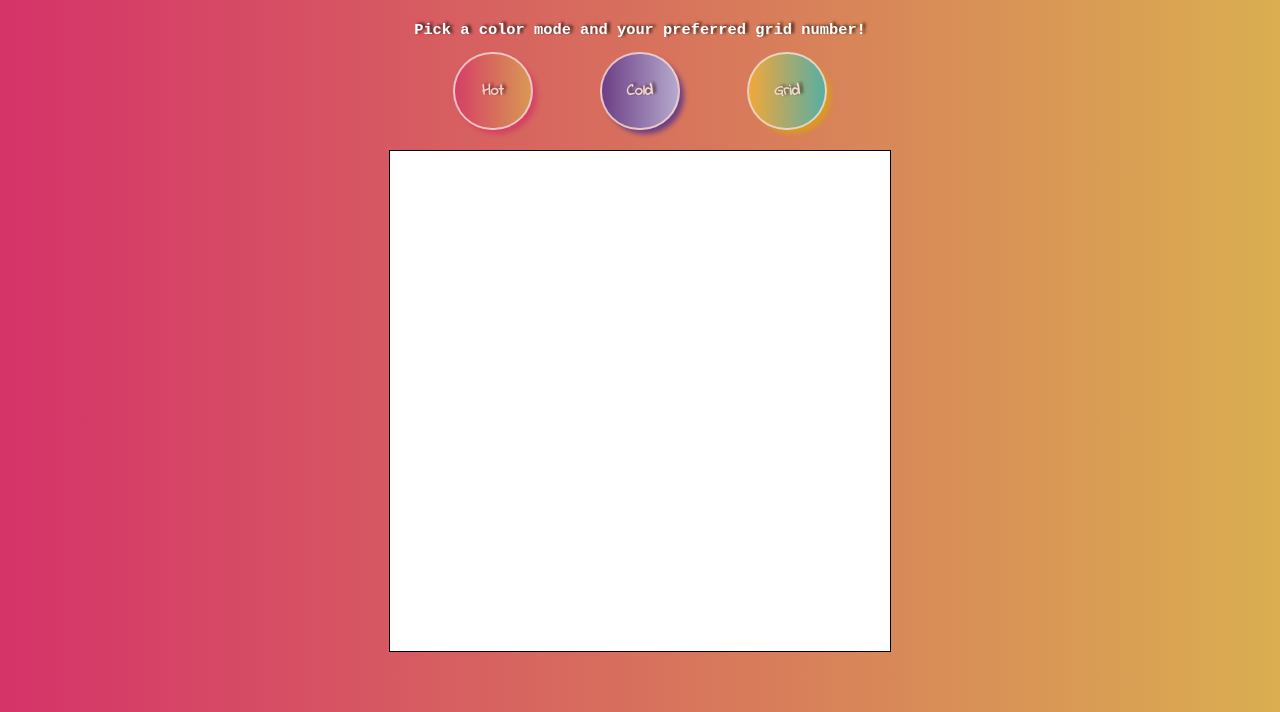
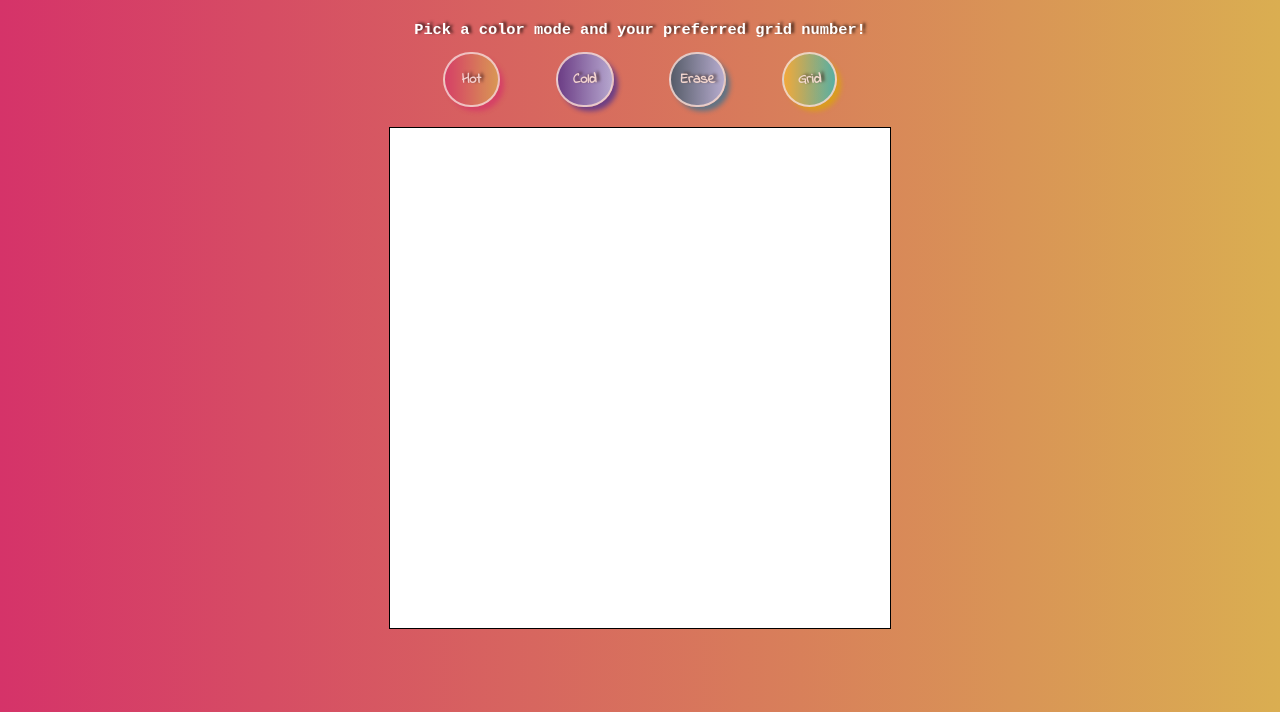
Before and after one commit to dukekim47/dukekim47.github.io, a website: page projects/fun-projects/sketch/index.html in a window 1280 px wide. Shown: the part 88-800 px from the top of the page. Drawn offline with Linux system fonts and the light colour scheme.

Commit message:
Edit Project
Erase button Added to sketch

```diff
--- a/projects/fun-projects/sketch/index.html
+++ b/projects/fun-projects/sketch/index.html
@@ -14,6 +14,7 @@
     <div class="controls">
         <div class="btn-hot">Hot</div>
         <div class="btn-cold">Cold</div>
+        <div class="erase">Erase</div>
         <div class="grid">Grid</div>
     </div>
     <div class="container">
--- a/projects/fun-projects/sketch/scripts/script.js
+++ b/projects/fun-projects/sketch/scripts/script.js
@@ -4,6 +4,7 @@ const btnGrid = document.querySelector(".grid");
 const interface = document.getElementById("interface");
 const hot = document.querySelector(".btn-hot");
 const cold = document.querySelector(".btn-cold");
+const erase = document.querySelector(".erase");
 
 /*     Fancy Color Variables     */
 let coldColor;
@@ -35,6 +36,14 @@ function resetColorCold () {
         screen.children[i].addEventListener("mouseover", () => {
             randomCold();
             screen.children[i].style.backgroundColor = `${coldColor}`;
+        }
+    )}
+}
+
+function eraser () {
+    for (let i =0; i < screen.children.length; i++) {
+        screen.children[i].addEventListener("mouseover", () => {
+            screen.children[i].style.backgroundColor = "#ffffff";
         }
     )}
 }
@@ -73,7 +82,6 @@ function randomHot () {
     else {coldColor = "#7b113a"};
 }
 
-
 /*         Button Control        */
 
 btnGrid.addEventListener("click", () => {
@@ -88,3 +96,5 @@ btnGrid.addEventListener("click", () => {
 hot.addEventListener("click", resetColorHot);
 
 cold.addEventListener("click", resetColorCold);
+
+erase.addEventListener("click", eraser);
--- a/projects/fun-projects/sketch/scss/main.scss
+++ b/projects/fun-projects/sketch/scss/main.scss
@@ -40,28 +40,30 @@ body {
     justify-content: space-evenly;
 }
 
-.btn-hot, .btn-cold, .grid{
+.btn-hot, .btn-cold, .erase, .grid{
     border-radius: 100px;
-    font-size: 1em;
-    padding: 25px 25px;
+    font-size: 0.9em;
+    padding: 10px 10px;
     color: white;
     font-family: $indie;
     font-weight: 900;
     border-color: white;
     border: rgba(255, 255, 255, 0.877) 2px solid;
     opacity: 0.70;
-    margin: 0 4px;
+    margin: 0 3px;
     cursor: pointer;
     text-shadow: 3px -1px 3px rgba(0,0,0,0.74);
 }
 .btn-hot {
     background: linear-gradient(90deg, #d53369 0%, #daae51 100%);
-    padding: 25px 27px;
+    padding: 15px 17px;
     box-shadow: 5px 5px 5px -1px #d53369;
 }
 .btn-cold {
     background: linear-gradient(90deg, #3F2B96 0%, #A8C0FF 100%);
     box-shadow: 5px 5px 5px -1px #3F2B96;
+    padding: 15px 15px;
+
 }
 .btn-hot:hover {
     opacity: 1;
@@ -72,8 +74,17 @@ body {
 .grid {
     background: linear-gradient(90deg, #FDBB2D 0%, #22C1C3 100%);
     box-shadow: 5px 5px 5px -1px #daa807;
+    padding: 15px 14px;
 }
 .grid:hover {
+    opacity: 1;
+}
+.erase {
+    background: linear-gradient(90deg, hsl(201, 55%, 28%) 0%, hsl(223, 100%, 83%) 100%);
+    box-shadow: 5px 5px 5px -1px hsl(201, 55%, 38%);
+    padding: 15px 9px;
+}
+.erase:hover {
     opacity: 1;
 }
 
@@ -83,7 +94,7 @@ body {
     margin: 20px auto;
     width: 500px;
     height: 500px;
-    background-color: white;
+    background-color: #ffffff;
     border: 1px solid black;
 }
 .box {
```
Also changed, not shown: projects/fun-projects/sketch/css/main.css, 5 other files.
